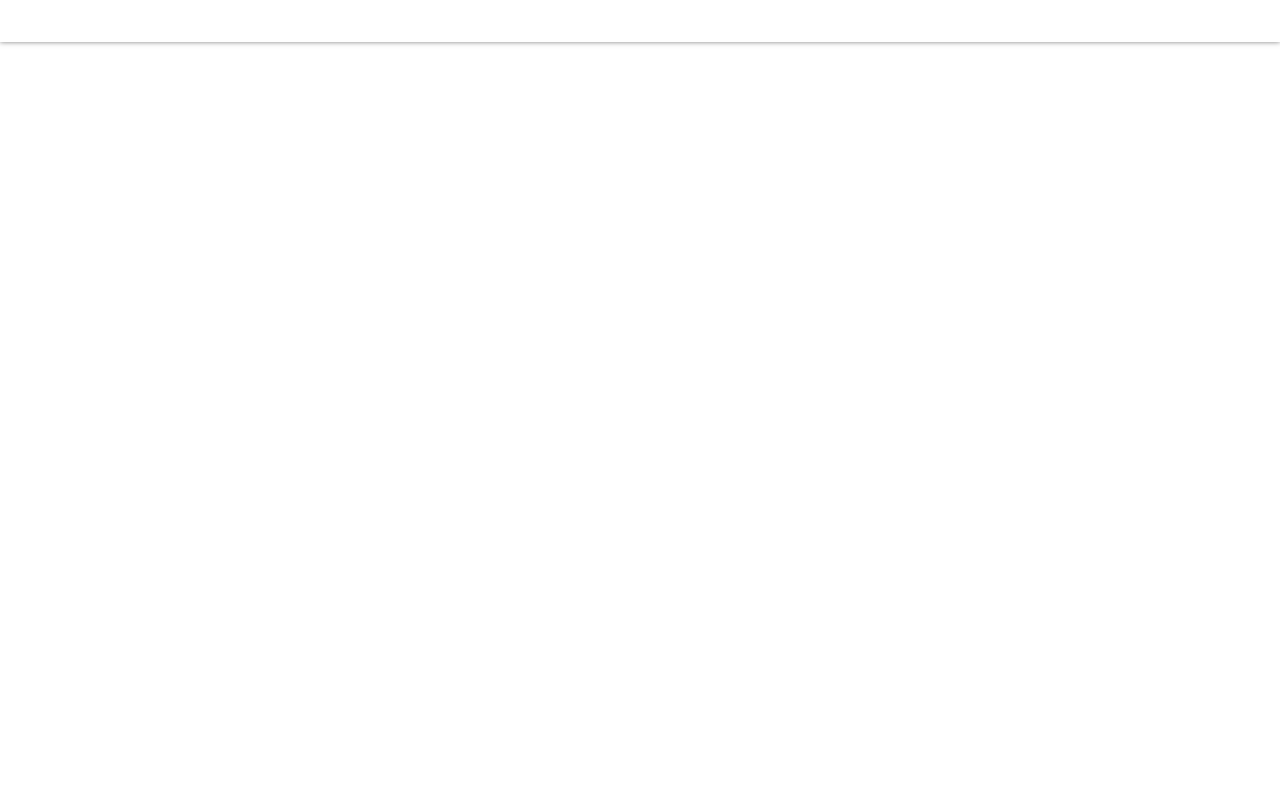
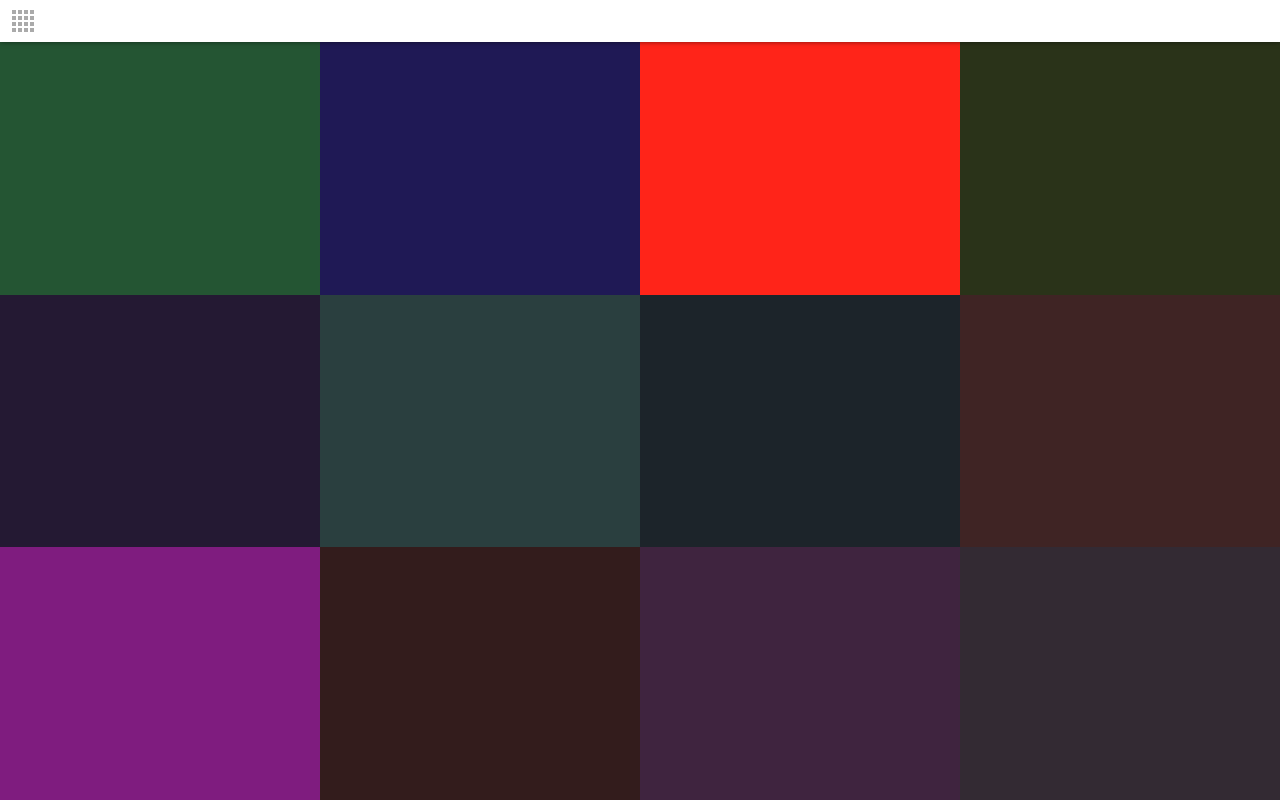
Before and after one commit to scaledrop/visualize.js, a plain HTML site: page index.html in a window 1280 px wide. Drawn offline with nearby package versions, Linux system fonts and the light colour scheme.

Commit message:
Update index.html

```diff
--- a/index.html
+++ b/index.html
@@ -109,6 +109,6 @@
 	</div>
 </div>
 <script src="http://ajax.googleapis.com/ajax/libs/jquery/1.8.3/jquery.min.js"></script>
-<script src="visualise.js"></script>
+<script src="visualize.js"></script>
 </body>
 </html>
```
